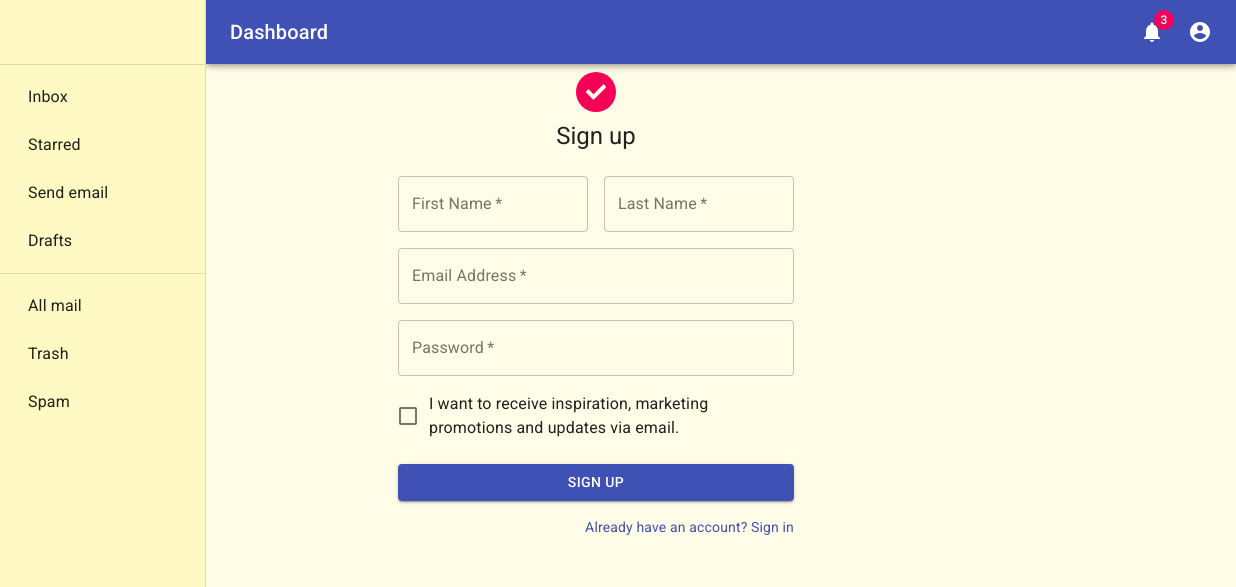
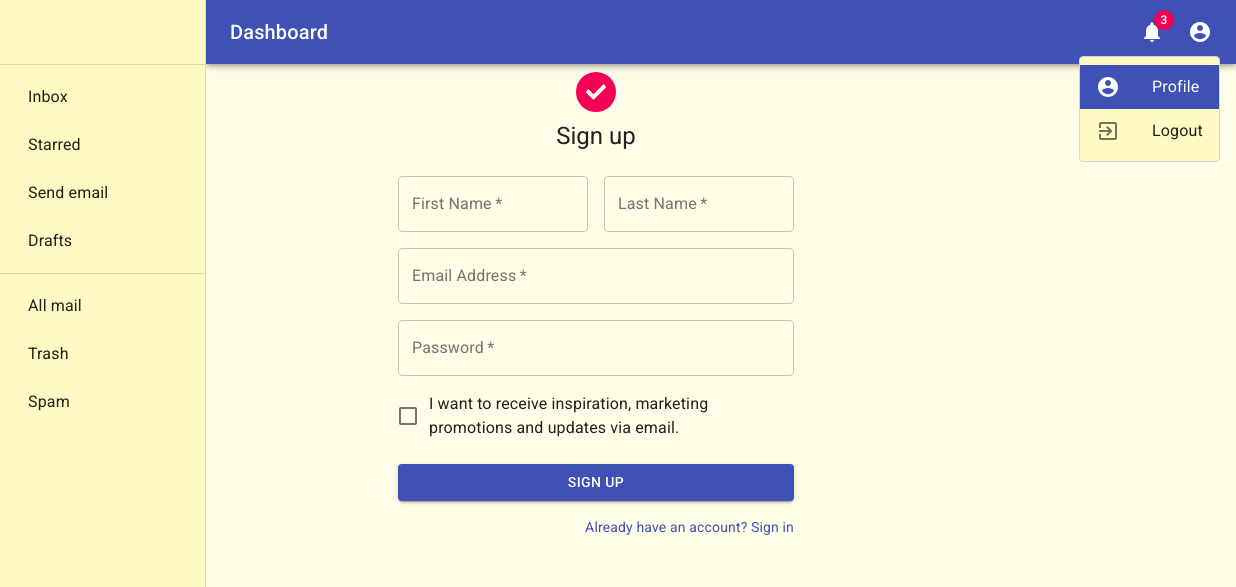
Before and after one commit to jaystack/holiday-management-system, a React app: page / in a window 1280 px wide. Both pictures are taken after a click on the button 1244 px from the left and 32 px from the top of the page. Shown: the top 587 px of the page, 44-1280 px from the left. Built offline with nearby package versions, Linux system fonts and the light colour scheme.

Commit message:
Add profile menu

```diff
--- a/public/index.html
+++ b/public/index.html
@@ -3,6 +3,8 @@
   <head>
     <meta charset="utf-8" />
     <link rel="shortcut icon" href="%PUBLIC_URL%/favicon.ico" />
+    <link href="https://fonts.googleapis.com/icon?family=Material+Icons"
+      rel="stylesheet">
     <meta
       name="viewport"
       content="width=device-width, initial-scale=1, shrink-to-fit=no"
--- a/src/components/navigations/app-bar/app-bar.component.js
+++ b/src/components/navigations/app-bar/app-bar.component.js
@@ -6,15 +6,60 @@ import IconButton from '@material-ui/core/IconButton';
 import Typography from '@material-ui/core/Typography';
 import Badge from '@material-ui/core/Badge';
 import Hidden from '@material-ui/core/Hidden';
+import Menu from '@material-ui/core/Menu';
+import { withStyles } from '@material-ui/core/styles';
+import ListItemIcon from '@material-ui/core/ListItemIcon';
+import ListItemText from '@material-ui/core/ListItemText';
+import Button from '@material-ui/core/Button';
 
 import MenuIcon from '@material-ui/icons/Menu';
 import AccountCircle from '@material-ui/icons/AccountCircle';
 import NotificationsIcon from '@material-ui/icons/Notifications';
+import MenuItem from '@material-ui/core/MenuItem';
+import LoguoutIcon from '@material-ui/icons/ExitToApp';
 
 import useStyles from './app-bar.styles';
 
+const StyledMenu = withStyles({
+  paper: {
+    border: '1px solid #d3d4d5',
+  },
+})(props => (
+  <Menu
+    elevation={0}
+    getContentAnchorEl={null}
+    anchorOrigin={{
+      vertical: 'bottom',
+      horizontal: 'center',
+    }}
+    transformOrigin={{
+      vertical: 'top',
+      horizontal: 'center',
+    }}
+    {...props}
+  />
+));
+const StyledMenuItem = withStyles(theme => ({
+  root: {
+    '&:focus': {
+      backgroundColor: theme.palette.primary.main,
+      '& .MuiListItemIcon-root, & .MuiListItemText-primary': {
+        color: theme.palette.common.white,
+      },
+    },
+  },
+}))(MenuItem);
+
 const AppBar = ({ toggleMobileDrawer }) => {
+  const [anchorEl, setAnchorEl] = React.useState(null);
   const classes = useStyles();
+  function handleClick(event) {
+    setAnchorEl(event.currentTarget);
+  }
+
+  function handleClose() {
+    setAnchorEl(null);
+  }
   return (
     <MaterialAppBar
       position="fixed"
@@ -53,9 +98,30 @@ const AppBar = ({ toggleMobileDrawer }) => {
           edge="end"
           aria-haspopup="true"
           color="inherit"
+          onClick={handleClick}
         >
           <AccountCircle />
         </IconButton>
+          <StyledMenu
+            id="customized-menu"
+            anchorEl={anchorEl}
+            keepMounted
+            open={Boolean(anchorEl)}
+            onClose={handleClose}
+          >
+            <StyledMenuItem>
+              <ListItemIcon>
+                <AccountCircle />
+              </ListItemIcon>
+              <ListItemText primary="Profile" />
+            </StyledMenuItem>
+            <StyledMenuItem>
+              <ListItemIcon>
+                <LoguoutIcon />
+              </ListItemIcon>
+              <ListItemText primary="Logout" />
+            </StyledMenuItem>
+          </StyledMenu>
       </Toolbar>
     </MaterialAppBar>
   );
```
